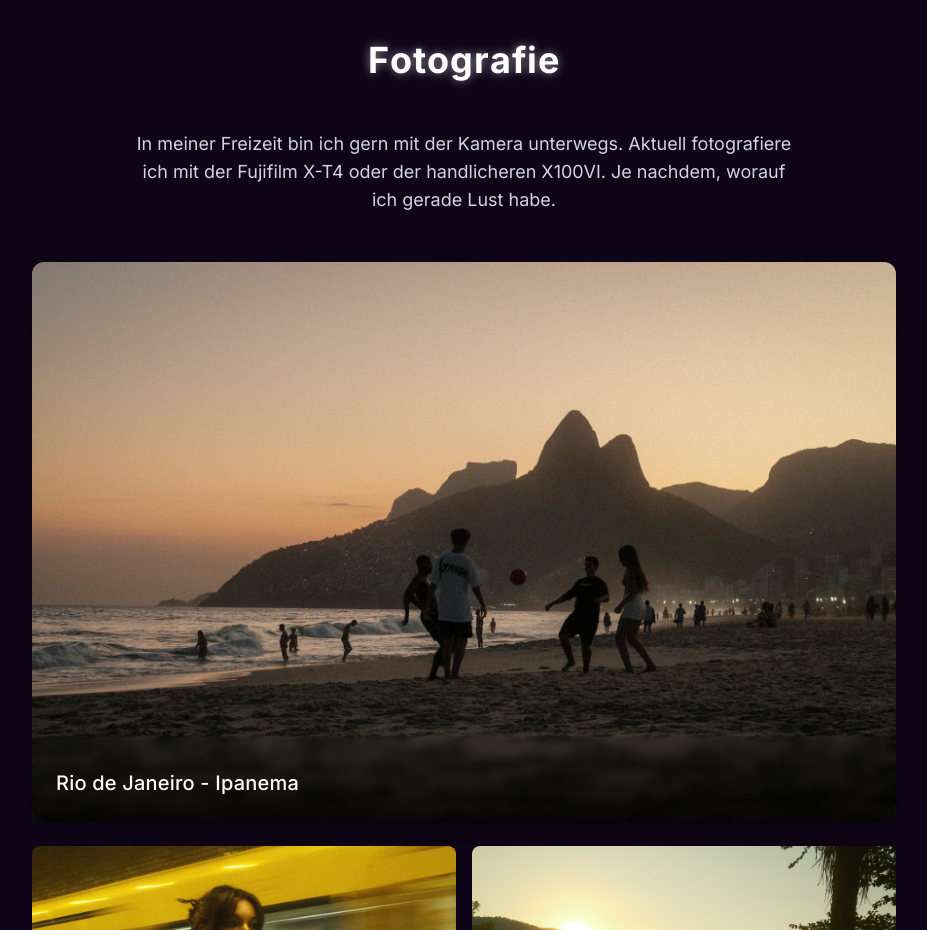
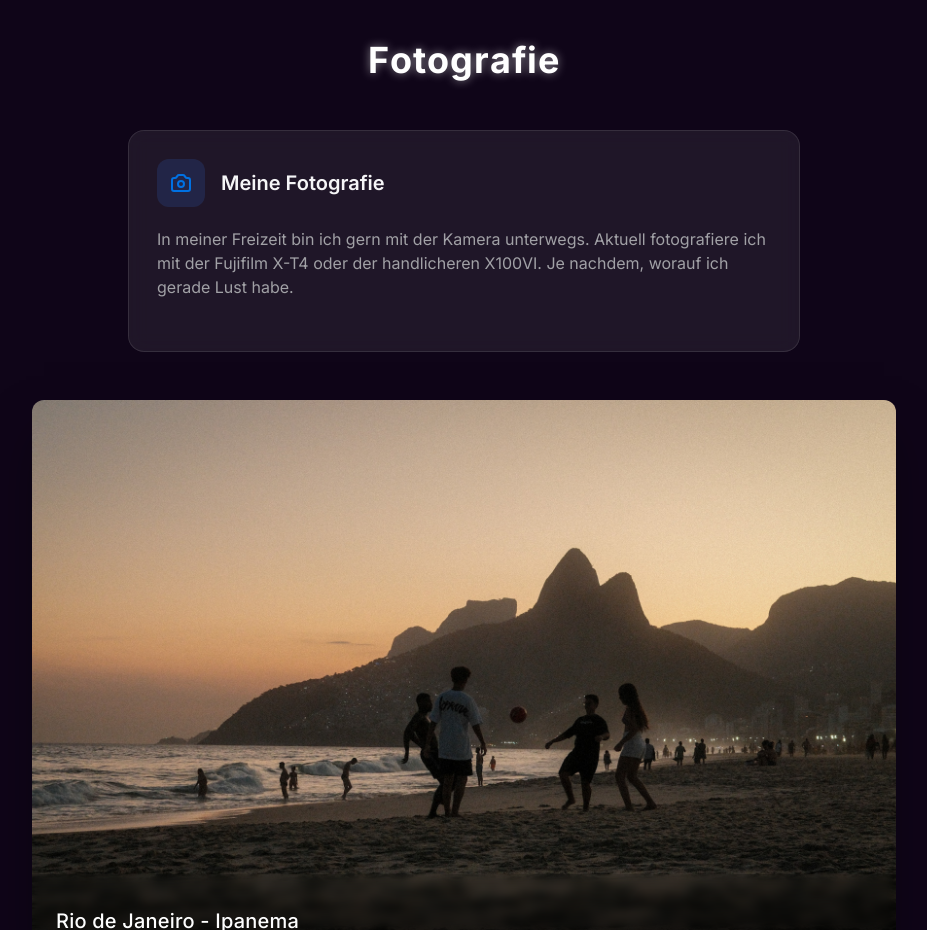
Before and after one commit to maximilian-milz/portfolio, a plain HTML site: page index.html in a window 1280 px wide. Shown: the part 5260-6190 px from the top of the page, without its empty margins (176-1103 px from the left). Drawn offline with nearby package versions, Linux system fonts and the light colour scheme.

Commit message:
feat: redesign the photo section with card layout and SVG icon for improved structure and visual appeal

```diff
--- a/index.html
+++ b/index.html
@@ -434,8 +434,17 @@
     <div class="max-w-4xl mx-auto fade-in">
         <h2 id="text-photo-title" class="text-4xl font-bold mb-8 animated-heading">Photography</h2>
 
-        <div class="photo-intro mb-12 max-w-2xl mx-auto text-center">
-            <p id="text-photo-desc" class="text-gray-300 text-lg"></p>
+        <div class="photo-card mb-12 max-w-2xl mx-auto">
+            <div class="photo-card-header">
+                <div class="photo-icon-wrapper">
+                    <svg xmlns="http://www.w3.org/2000/svg" class="photo-icon" fill="none" viewBox="0 0 24 24" stroke="currentColor">
+                        <path stroke-linecap="round" stroke-linejoin="round" stroke-width="2" d="M3 9a2 2 0 012-2h.93a2 2 0 001.664-.89l.812-1.22A2 2 0 0110.07 4h3.86a2 2 0 011.664.89l.812 1.22A2 2 0 0018.07 7H19a2 2 0 012 2v9a2 2 0 01-2 2H5a2 2 0 01-2-2V9z" />
+                        <path stroke-linecap="round" stroke-linejoin="round" stroke-width="2" d="M15 13a3 3 0 11-6 0 3 3 0 016 0z" />
+                    </svg>
+                </div>
+                <h3 id="text-photo-card-title" class="photo-card-title">My Photography</h3>
+            </div>
+            <p id="text-photo-desc" class="photo-card-text"></p>
         </div>
 
         <!-- Apple-style Photo Gallery -->
```
